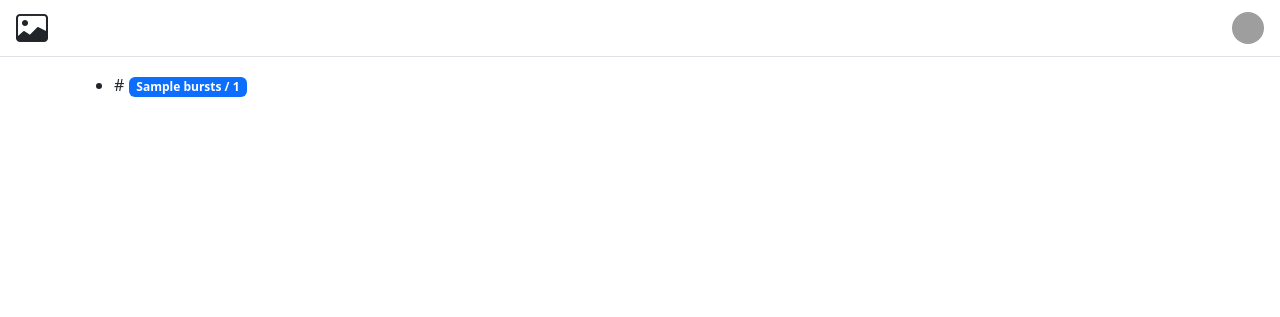
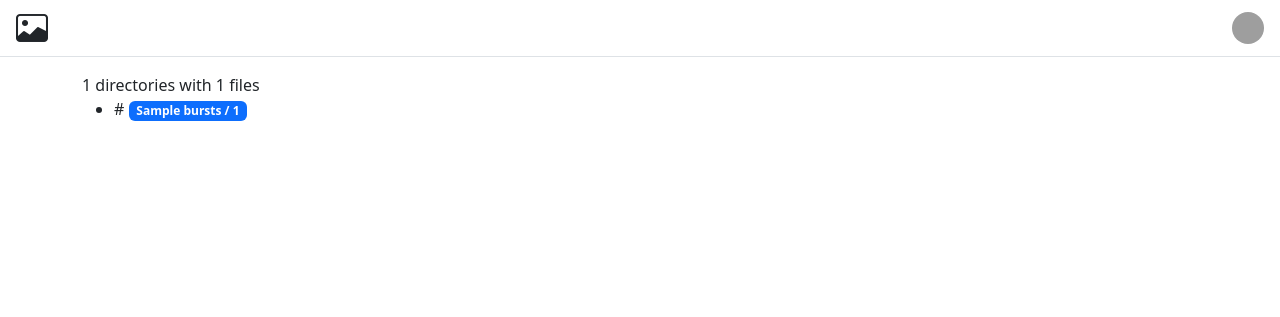
Before and after one commit to batou9150/photo_burst_detection, a Flask app: template photo_burst_detection/templates/index.html in a window 1280 px wide. Shown: the top 317 px of the page. Run offline with Flask 3, Linux system fonts and the light colour scheme; the template is opened without the code that fills it: most values are stand-ins (such as "Sample title", 1, 10 or a date in 2020); parts of the project's set-up code (start-up, migrations or seed data) failed here and were passed over; grey boxes are pictures that could not be loaded.

Commit message:
add stats

```diff
--- a/photo_burst_detection/templates/index.html
+++ b/photo_burst_detection/templates/index.html
@@ -7,6 +7,7 @@
 
 {% block content %}
 <div class="container">
+    {{ directories|length }} directories with {{ directories | sum(attribute='size') }} files
     <ul>
         {% for dir in directories %}
         <li>
```
